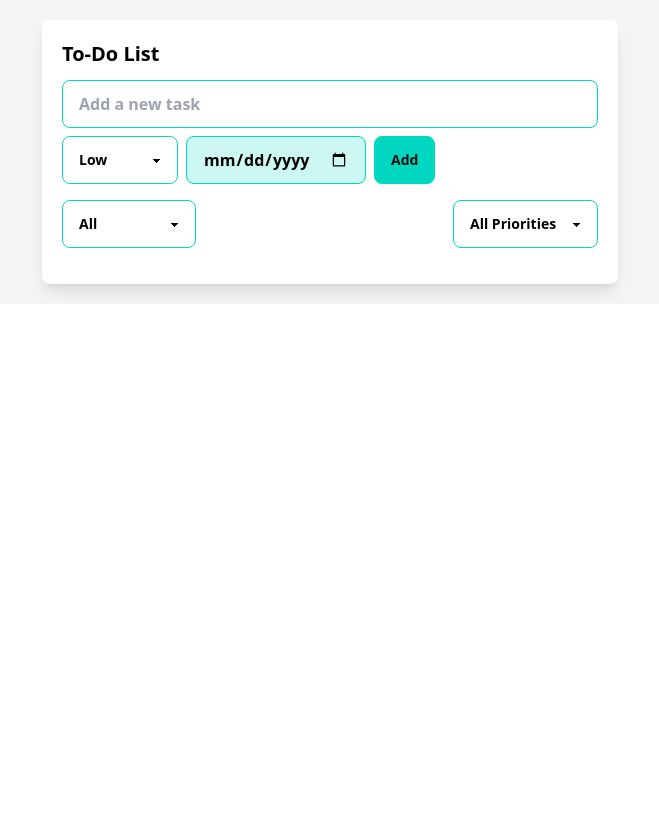
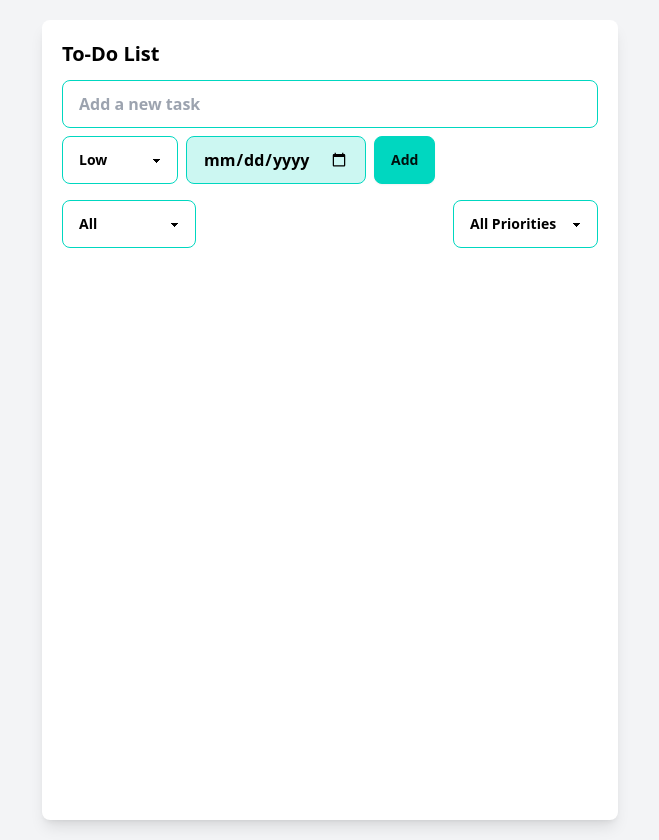
Before and after one commit to md-zeon/todo-list-app, a plain HTML site: page index.html in a window 1280 px wide. Shown: the whole page, without its empty margins (310-969 px from the left). Before the commit the page ends 800 px from the top, so only its background shows below. Drawn offline with nearby package versions, Linux system fonts and the light colour scheme.

Commit message:
Made App Full Screen

```diff
--- a/index.html
+++ b/index.html
@@ -10,7 +10,7 @@
 </head>
 
 <body class="bg-gray-100 p-5">
-    <div class="max-w-xl mx-auto bg-white shadow-lg rounded-lg p-5">
+    <div class="max-w-xl h-screen mx-auto bg-white shadow-lg rounded-lg p-5">
         <h2 class="text-xl text-black font-bold mb-3">To-Do List</h2>
 
         <!-- Task Input -->
```
